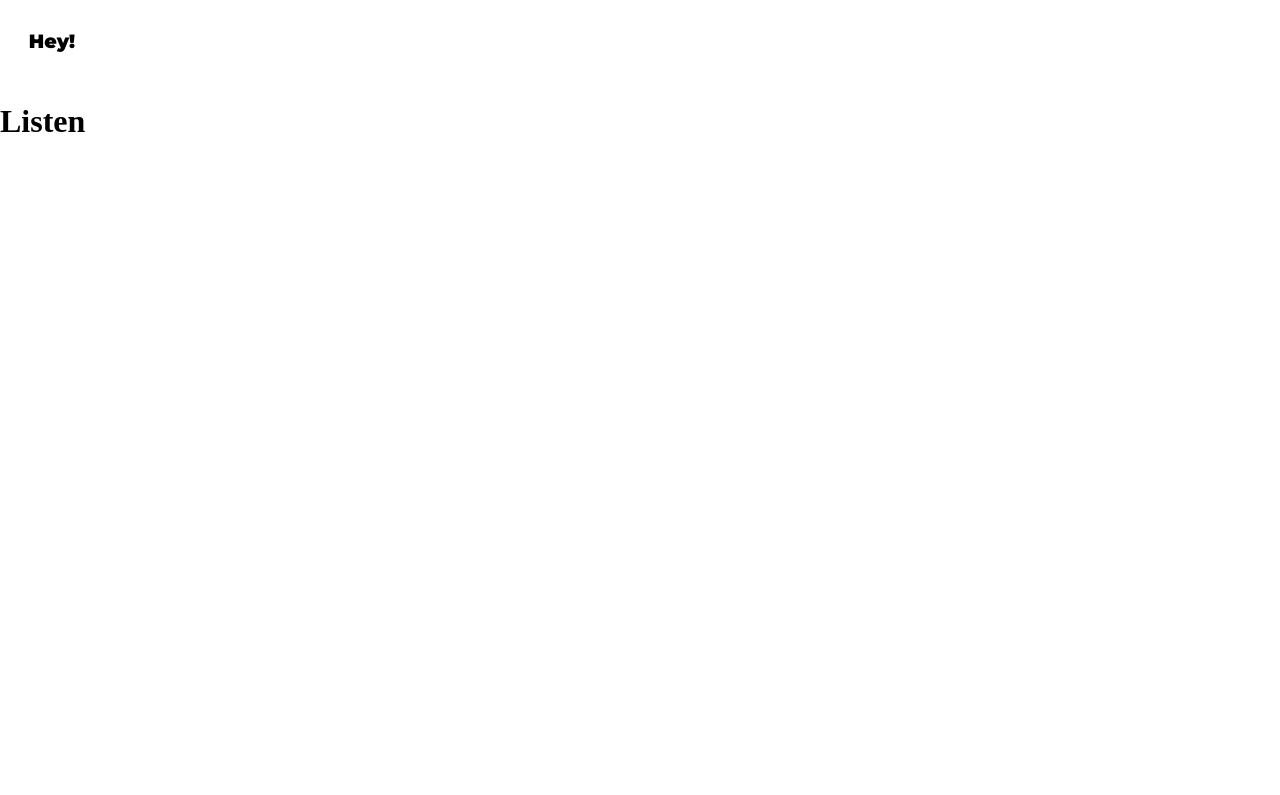
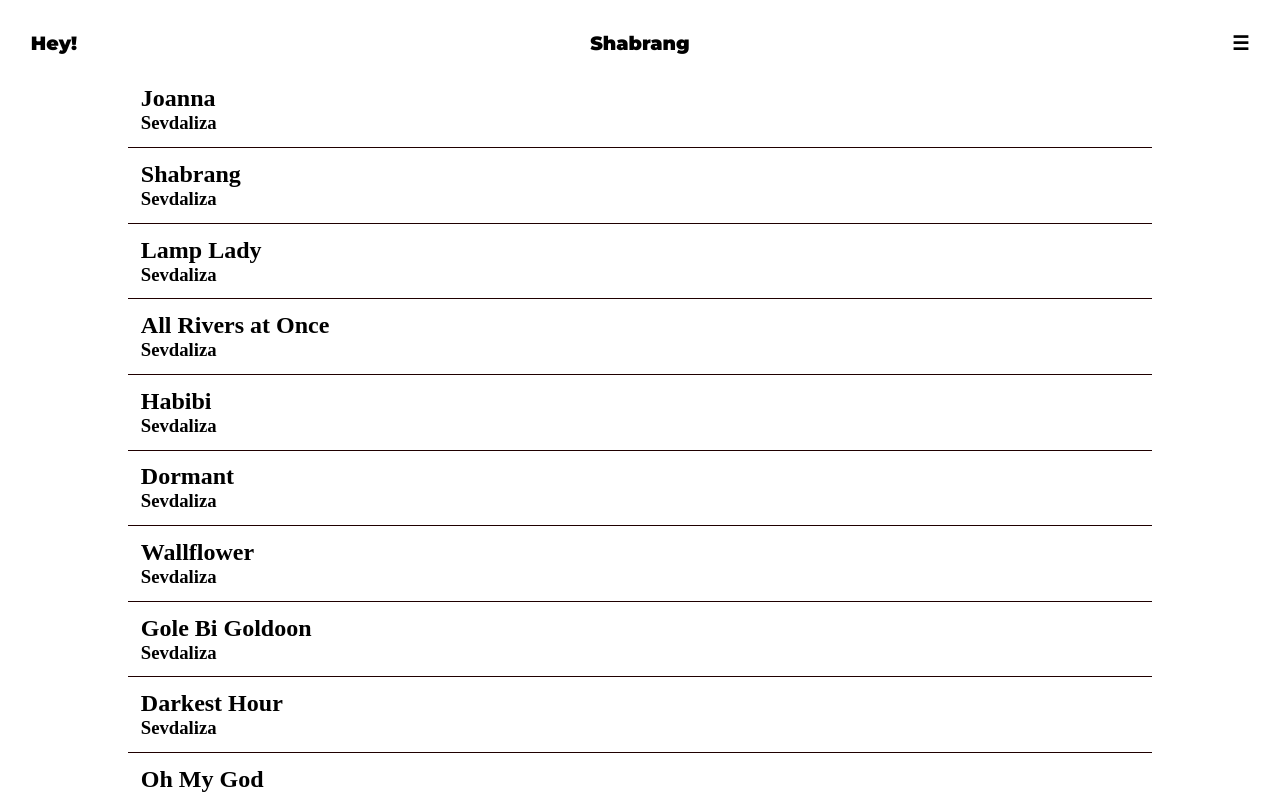
Before and after one commit to halhex/listen, a Next.js app: page /1 in a window 1280 px wide. Shown: the top 795 px of the page. Built offline with nearby package versions, Linux system fonts and the light colour scheme.

Commit message:
Milk & Bone · Pressure
Display a music collection

```diff
--- a/components/header.js
+++ b/components/header.js
@@ -1,13 +1,16 @@
 import { memo } from 'react'
+import Link from './link'
 import useGreeting from '../hooks/greeting'
 
 // Todo: Welcome back!
-function Header({from}) {
-    const [greeting, refresh] = useGreeting()
+function Header() {
+    const [greeting] = useGreeting()
 
     return (
         <header id="header">
             <p className='greeting'>{greeting}</p>
+            <h1 className='title'>Shabrang</h1>
+            <p className='menu'>&#9776;</p>
         </header>
     )
 }
--- /dev/null
+++ b/components/link.js
@@ -0,0 +1,5 @@
+import Anchor from 'next/link'
+
+export default function Link({href, children, ...props}) {
+    return <Anchor shallow href={href}><a {...props}>{children ?? href}</a></Anchor>
+}
--- a/pages/[listen].js
+++ b/pages/[listen].js
@@ -1,3 +1,90 @@
-export default function() {
-    return <h1>Listen</h1>
+import Link from '../components/link'
+
+const tracks = [
+    {
+        title: 'Joanna',
+        artist: 'Sevdaliza',
+        album: 'Shabrang'
+    }, {
+        title: 'Shabrang',
+        artist: 'Sevdaliza',
+        album: 'Shabrang'
+    }, {
+        title: 'Lamp Lady',
+        artist: 'Sevdaliza',
+        album: 'Shabrang',
+        loved: true
+    }, {
+        title: 'All Rivers at Once',
+        artist: 'Sevdaliza',
+        album: 'Shabrang'
+    }, {
+        title: 'Habibi',
+        artist: 'Sevdaliza',
+        album: 'Shabrang'
+    }, {
+        title: 'Dormant',
+        artist: 'Sevdaliza',
+        album: 'Shabrang'
+    }, {
+        title: 'Wallflower',
+        artist: 'Sevdaliza',
+        album: 'Shabrang'
+    }, {
+        title: 'Gole Bi Goldoon',
+        artist: 'Sevdaliza',
+        album: 'Shabrang'
+    }, {
+        title: 'Darkest Hour',
+        artist: 'Sevdaliza',
+        album: 'Shabrang'
+    }, {
+        title: 'Oh My God',
+        artist: 'Sevdaliza',
+        album: 'Shabrang'
+    }, {
+        title: 'Eden',
+        artist: 'Sevdaliza',
+        album: 'Shabrang'
+    }, {
+        title: 'Human Nature',
+        artist: 'Sevdaliza',
+        album: 'Shabrang'
+    }, {
+        title: 'No Way',
+        artist: 'Sevdaliza',
+        album: 'Shabrang'
+    }, {
+        title: 'Rhode',
+        artist: 'Sevdaliza',
+        album: 'Shabrang'
+    }, {
+        title: 'Comet',
+        artist: 'Sevdaliza',
+        album: 'Shabrang'
+    }
+]
+
+const collection = {
+    title: 'Shabrang',
+    pieces: tracks
 }
+
+function Item({title}) {
+    return (
+        <li onClick={() => console.log(title)}>
+            <h2 className='title'><Link href={`/${title}`}>{title}</Link></h2>
+            <h3 className='artist'>Sevdaliza</h3>
+        </li>
+    )
+}
+
+export default function Listen() {
+
+    const items = collection.pieces.map(piece => <Item key={piece.title} title={piece.title}/>)
+    return (
+        <ol>
+            {items}
+        </ol>
+    )
+}
--- a/pages/index.js
+++ b/pages/index.js
@@ -1,5 +1,3 @@
 export default function Index() {
-    return (
-        <h1>Welcome</h1>
-    )
+    return null
 }
--- a/styles/global.sass
+++ b/styles/global.sass
@@ -1,20 +1,60 @@
 @import url('https://fonts.googleapis.com/css2?family=Montserrat:wght@900&family=Roboto:ital@0;1&display=swap')
 
-body,html
+body,html, *
   margin: 0
   padding: 0
+  // background-color: #121212
+  // color: #ffffff
 
 #__next // root
   display: grid
   grid-template-rows: auto 1fr auto
 
 #header
-  font-size: 1.2em
+  display: grid
+  grid-template-columns: 1fr auto 1fr
+
+  .title
+    justify-self: center
+    font-size: 1.2em
+    font-family: Montserrat, sans-serif
+    font-weight: 800
+    margin: 1.6em
 
   .greeting
+    justify-self: start
+    font-size: 1.2em
     font-family: Montserrat, sans-serif
     font-weight: 800
-    margin: 1.5em
+    margin: 1.6em
 
     &:first-letter
       text-transform: uppercase
+
+  .menu
+    font-size: 1.2em
+    font-family: Montserrat, sans-serif
+    font-weight: 800
+    margin: 1.6em
+    justify-self: end
+
+a
+  color: black
+  text-decoration: none
+
+ol, ul
+  list-style: none
+
+  li
+    padding: .8em
+    border-bottom: 1px solid #1F0000
+
+    &:first-child
+      padding-top: 0
+
+    &:last-child
+      border-bottom: none
+
+main
+  place-self: center
+  width: 80vw
```
